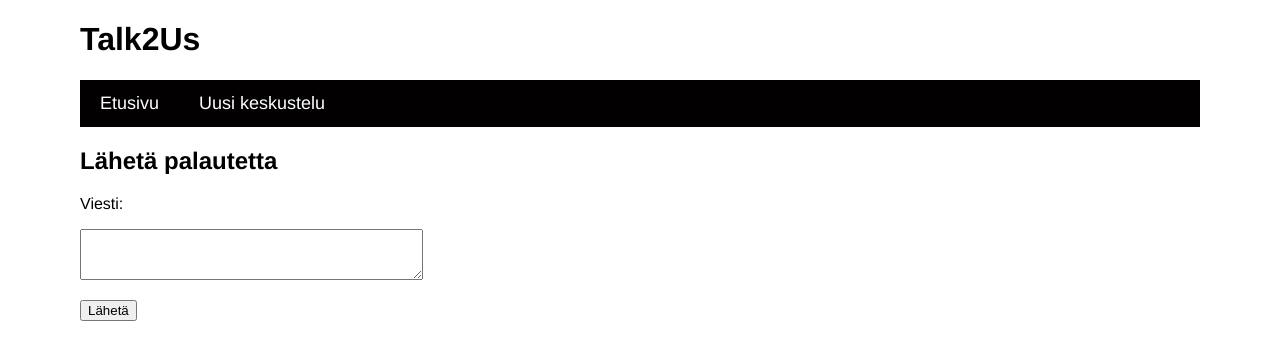
After one commit to tuovinenemma/tsoha-forum, a Flask app: page /new_review in a window 1280 px wide. The commit adds this page. Shown: the top 360 px of the page. Run offline with Flask 2, Linux system fonts and the light colour scheme.

Commit message:
feedback box added

```diff
--- a/routes.py
+++ b/routes.py
@@ -3,6 +3,7 @@ from flask import render_template, request, redirect, session
 from db import db
 import users
 import messages
+import reviews
 
 @app.route("/")
 def index():
@@ -21,6 +22,18 @@ def send():
     else:
         return render_template("error.html", message="Viestin lähetys ei onnistunut")
 
+@app.route("/new_review")
+def new_review():
+    return render_template("reviews.html")
+
+@app.route("/send_review", methods=["POST"])
+def send_review():
+    content = request.form["content"]
+    if reviews.send_review(content):
+        return redirect("/")
+    else:
+        return render_template("error.html", message="Palautteen lähetys ei onnistunut")
+
 
 @app.route("/register", methods=["GET", "POST"])
 def register():
@@ -33,7 +46,7 @@ def register():
         password = request.form['password']
 
         if not users.register(username, password):
-            return render_template('error.html', message='Registration not correct')
+            return render_template('error.html', message='Rekisteröinti ei onnistunut')
 
         return redirect('/')
 
--- a/static/main.css
+++ b/static/main.css
@@ -36,14 +36,17 @@ th, td {
 
 .footer {
     position: left;
-    bottom: 0;
+    bottom: 1;
     background-color: rgb(0, 0, 0);
     width: 97%;
-    border-top: 1px black solid;
+    border-top: 0px black solid;
     padding: 20px;
   }
 
 .footer a {
     text-decoration: none;
     color: #fcf9f9;
+    text-align: center;
+    font-size: 16px;
+    padding: 0px 10px;
   }
--- a/templates/error.html
+++ b/templates/error.html
@@ -2,6 +2,7 @@
 {% block content %}
 <div class="topnav">
     <a href="/">Etusivu</a>
+    <a href="/new">Uusi keskustelu</a>
 </div>
 
 Virhe: {{message}}
--- a/templates/login.html
+++ b/templates/login.html
@@ -1,8 +1,8 @@
 {% extends "layout.html" %}
 {% block content %}
 <div class="topnav">
+    <a href="/">Etusivu</a>
     <a href="/register">Rekisteröidy</a>
-    <a href="/">Etusivu</a>
 </div>
 <h2>Kirjautuminen</h2>
 
--- /dev/null
+++ b/templates/reviews.html
@@ -0,0 +1,18 @@
+{% extends "layout.html" %}
+{% block content %}
+<div class="topnav">
+    <a href="/">Etusivu</a>
+    <a href="/new">Uusi keskustelu</a>
+</div>
+
+<h2>Lähetä palautetta</h2>
+
+<form action="/send_review" method="post">
+Viesti: <br>
+<p>
+<textarea name="content" rows="3" cols="40"></textarea>
+<br>
+<p>
+<input type="submit" value="Lähetä">
+</form>
+{% endblock %}
```
Also changed, not shown: reviews.py (added, +16 -0 lines), schema.sql (+7 -0 lines), templates/index.html (+11 -6 lines).
